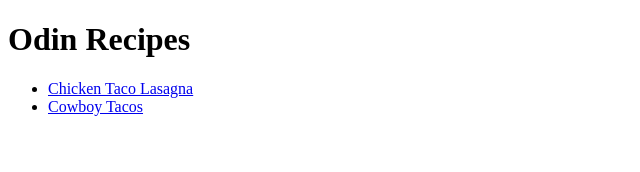
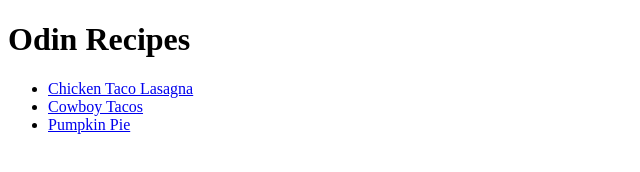
Before and after one commit to pnair03/odin-recipes, a plain HTML site: page index.html in a window 1280 px wide. Shown: the whole page, without its empty margins (0-640 px from the left). Drawn offline with Linux system fonts and the light colour scheme.

Commit message:
added pie pg link

```diff
--- a/index.html
+++ b/index.html
@@ -9,6 +9,7 @@
     <ul>
     <li><a href="recipes/lasagna.html">Chicken Taco Lasagna</a></li>
     <li><a href="recipes/tacos.html">Cowboy Tacos</a></li>
+    <li><a href="recipes/pie.html">Pumpkin Pie</a></li>
     </ul>
 </body>
 </html>
```
